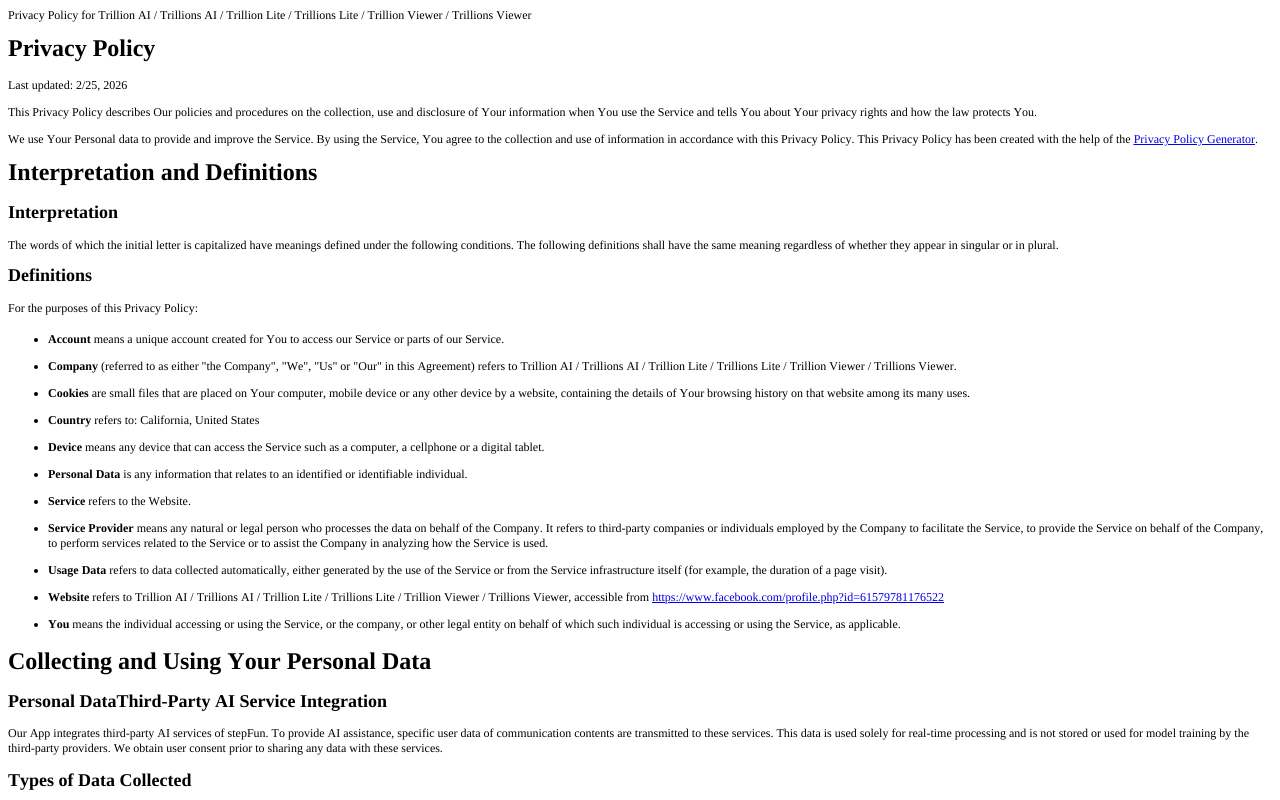
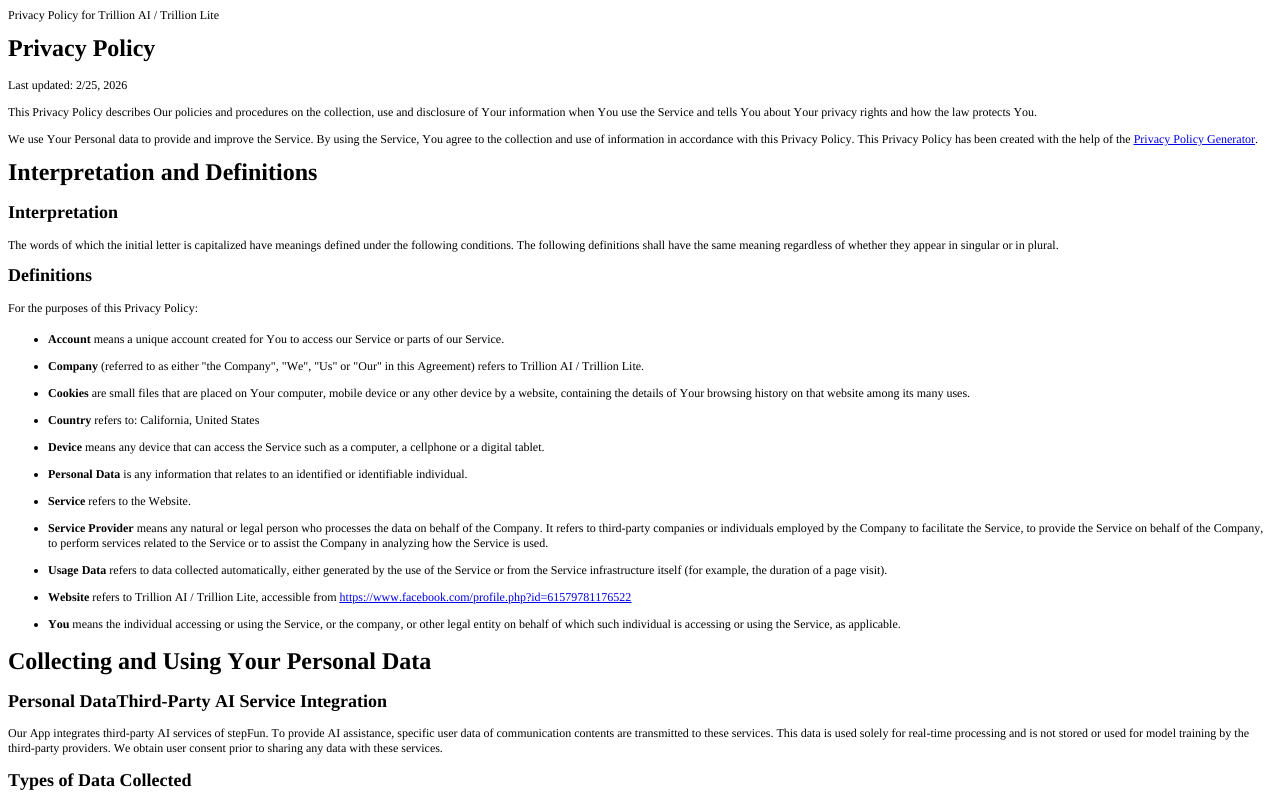
Before and after one commit to trillionfin/privacy-policy, a plain HTML site: page index.html in a window 1280 px wide. Shown: the top 800 px of the page. Drawn offline with Linux system fonts and the light colour scheme.

Commit message:
Update index.html

```diff
--- a/index.html
+++ b/index.html
@@ -22,7 +22,7 @@
   </style>
 </head>
 <body>
-<p class="p1"><span class="s1">Privacy Policy for Trillion AI / Trillions AI / Trillion Lite / Trillions Lite / Trillion Viewer / Trillions Viewer</span></p>
+<p class="p1"><span class="s1">Privacy Policy for Trillion AI / Trillion Lite</span></p>
 <h1 style="margin: 0.0px 0.0px 16.1px 0.0px; font: 24.0px Times; -webkit-text-stroke: #000000"><span class="s1"><b>Privacy Policy</b></span></h1>
 <p class="p1"><span class="s1">Last updated: 2/25, 2026</span></p>
 <p class="p1"><span class="s1">This Privacy Policy describes Our policies and procedures on the collection, use and disclosure of Your information when You use the Service and tells You about Your privacy rights and how the law protects You.</span></p>
@@ -34,7 +34,7 @@
 <p class="p1"><span class="s1">For the purposes of this Privacy Policy:</span></p>
 <ul class="ul1">
   <li class="li1"><span class="s3"><b></b></span><span class="s1"><b>Account</b> means a unique account created for You to access our Service or parts of our Service.</span></li>
-  <li class="li1"><span class="s3"><b></b></span><span class="s1"><b>Company</b> (referred to as either "the Company", "We", "Us" or "Our" in this Agreement) refers to Trillion AI / Trillions AI / Trillion Lite / Trillions Lite / Trillion Viewer / Trillions Viewer.</span></li>
+  <li class="li1"><span class="s3"><b></b></span><span class="s1"><b>Company</b> (referred to as either "the Company", "We", "Us" or "Our" in this Agreement) refers to Trillion AI / Trillion Lite.</span></li>
   <li class="li1"><span class="s3"><b></b></span><span class="s1"><b>Cookies</b> are small files that are placed on Your computer, mobile device or any other device by a website, containing the details of Your browsing history on that website among its many uses.</span></li>
   <li class="li1"><span class="s3"><b></b></span><span class="s1"><b>Country</b> refers to: California, United States</span></li>
   <li class="li1"><span class="s3"><b></b></span><span class="s1"><b>Device</b> means any device that can access the Service such as a computer, a cellphone or a digital tablet.</span></li>
@@ -42,7 +42,7 @@
   <li class="li1"><span class="s3"><b></b></span><span class="s1"><b>Service</b> refers to the Website.</span></li>
   <li class="li1"><span class="s3"><b></b></span><span class="s1"><b>Service Provider</b> means any natural or legal person who processes the data on behalf of the Company. It refers to third-party companies or individuals employed by the Company to facilitate the Service, to provide the Service on behalf of the Company, to perform services related to the Service or to assist the Company in analyzing how the Service is used.</span></li>
   <li class="li1"><span class="s3"><b></b></span><span class="s1"><b>Usage Data</b> refers to data collected automatically, either generated by the use of the Service or from the Service infrastructure itself (for example, the duration of a page visit).</span></li>
-  <li class="li1"><span class="s3"><b></b></span><span class="s1"><b>Website</b> refers to Trillion AI / Trillions AI / Trillion Lite / Trillions Lite / Trillion Viewer / Trillions Viewer, accessible from <a href="https://www.facebook.com/Hearsay-Lyrics-Player-111197064690606"><span class="s2">https://www.facebook.com/profile.php?id=61579781176522</span></a></span></li>
+  <li class="li1"><span class="s3"><b></b></span><span class="s1"><b>Website</b> refers to Trillion AI / Trillion Lite, accessible from <a href="https://www.facebook.com/Hearsay-Lyrics-Player-111197064690606"><span class="s2">https://www.facebook.com/profile.php?id=61579781176522</span></a></span></li>
   <li class="li1"><span class="s3"><b></b></span><span class="s1"><b>You</b> means the individual accessing or using the Service, or the company, or other legal entity on behalf of which such individual is accessing or using the Service, as applicable.</span></li>
 </ul>
 <h1 style="margin: 0.0px 0.0px 16.1px 0.0px; font: 24.0px Times; -webkit-text-stroke: #000000"><span class="s1"><b>Collecting and Using Your Personal Data</b></span></h1>
```
